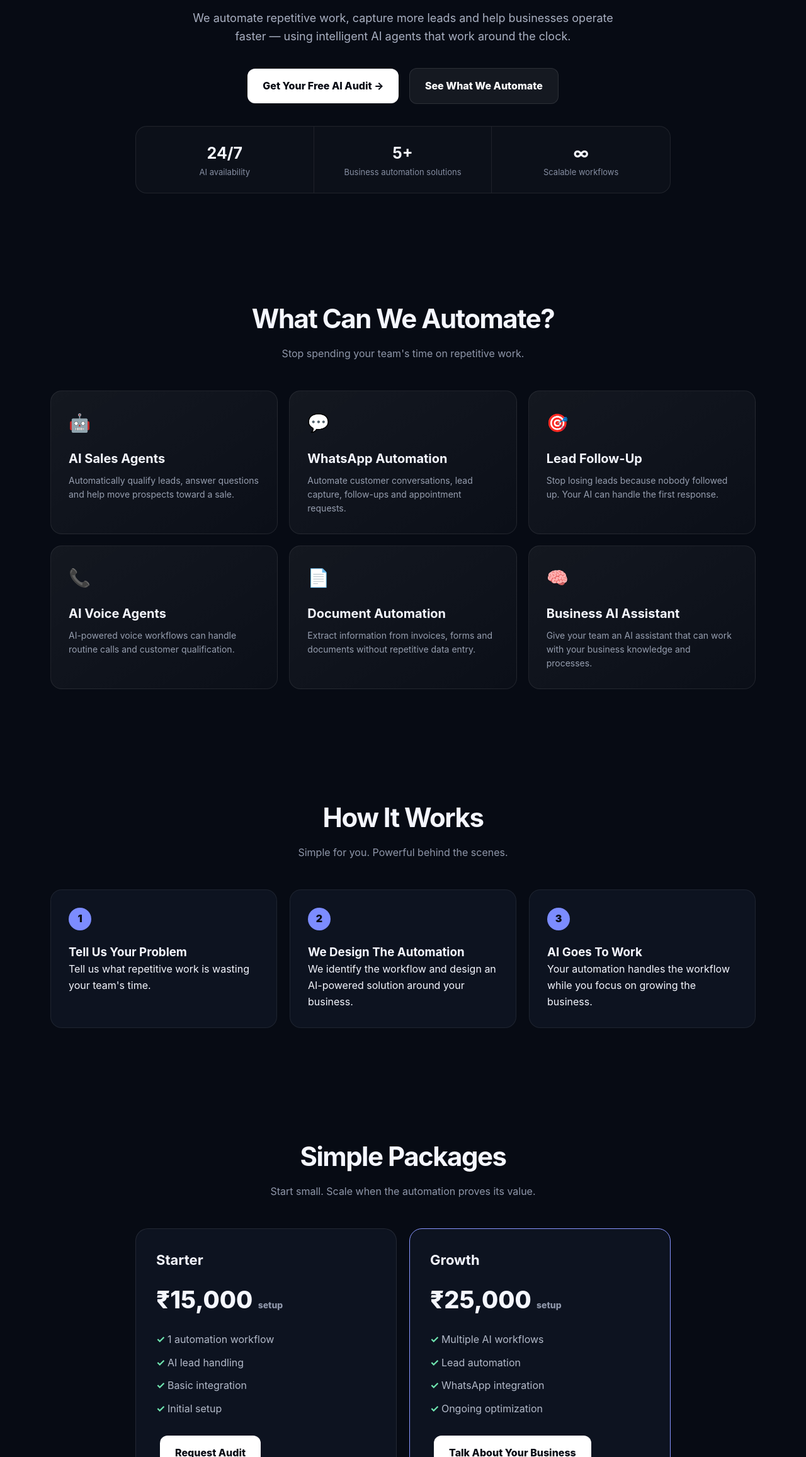
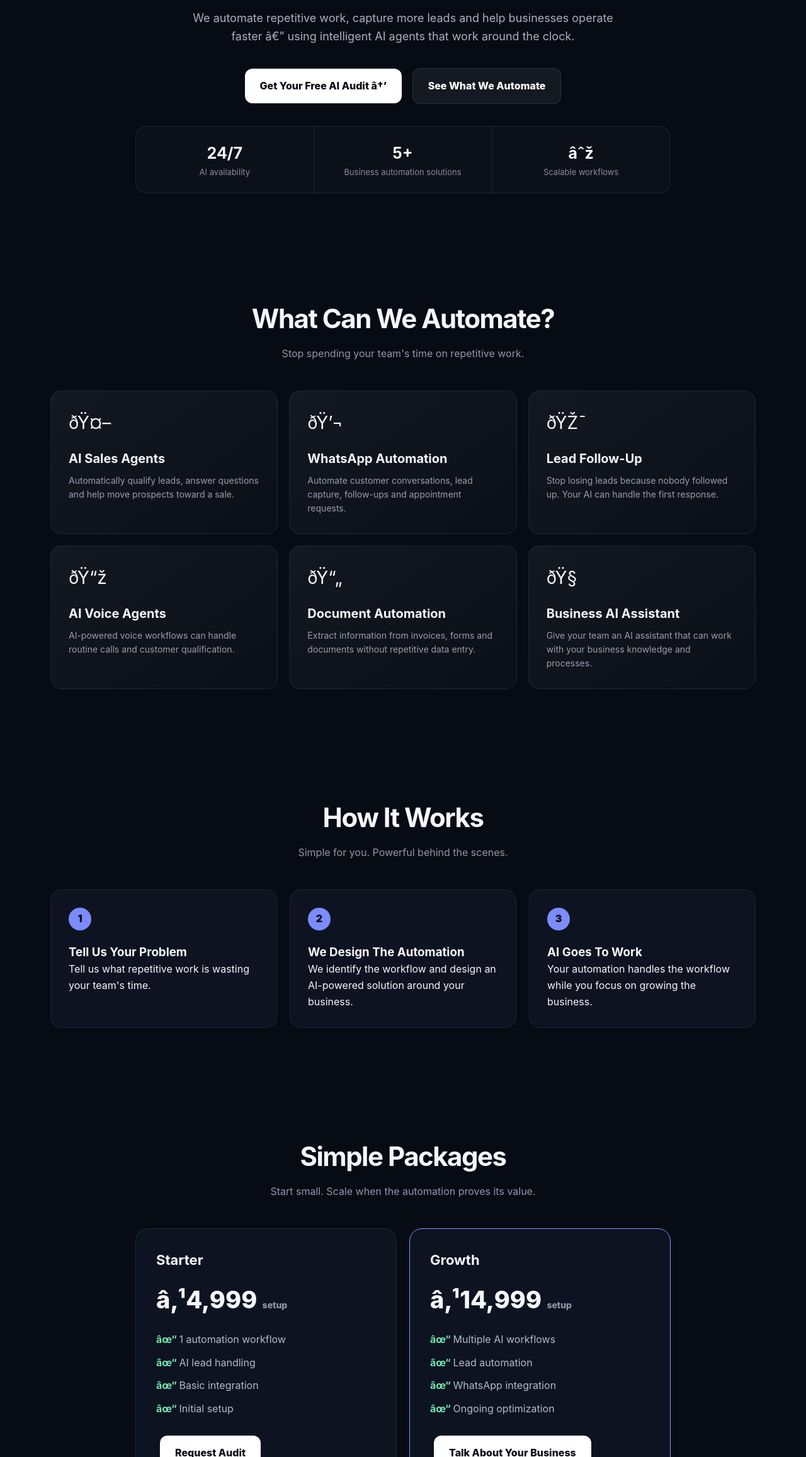
Before and after one commit to yashchabukswar6733-hash/AI-Agent-Control-Tower, a plain HTML site: page customer/index.html in a window 1280 px wide. Shown: the part 487-2800 px from the top of the page at 63% size. Drawn offline with Linux system fonts and the light colour scheme.

Commit message:
Update customer package pricing

```diff
--- a/customer/index.html
+++ b/customer/index.html
@@ -4,7 +4,7 @@
 <head>
 <meta charset="UTF-8">
 <meta name="viewport" content="width=device-width, initial-scale=1.0">
-<title>AutoPilot AI — AI Automation for Your Business</title>
+<title>AutoPilot AI â€” AI Automation for Your Business</title>
 <meta name="description" content="Turn repetitive business work into intelligent AI automation. Get a free AI automation audit.">
 
 <style>
@@ -121,7 +121,7 @@ section{padding:85px 0}
 .amount small{font-size:14px;color:#8f97aa}
 .price ul{list-style:none;margin:20px 0}
 .price li{margin:11px 0;color:#b3bac9}
-.price li::before{content:"✓ ";color:#6fe5b0;font-weight:bold}
+.price li::before{content:"âœ“ ";color:#6fe5b0;font-weight:bold}
 
 .form-wrap{
     max-width:720px;margin:auto;padding:35px;
@@ -187,15 +187,15 @@ Turn Your Business Into An
 
 <p>
 We automate repetitive work, capture more leads and help businesses
-operate faster — using intelligent AI agents that work around the clock.
+operate faster â€” using intelligent AI agents that work around the clock.
 </p>
 
-<a href="#audit" class="cta">Get Your Free AI Audit →</a> <a href="#services" class="cta secondary">See What We Automate</a>
+<a href="#audit" class="cta">Get Your Free AI Audit â†’</a> <a href="#services" class="cta secondary">See What We Automate</a>
 
 <div class="stats">
 <div class="stat"><strong>24/7</strong><span>AI availability</span></div>
 <div class="stat"><strong>5+</strong><span>Business automation solutions</span></div>
-<div class="stat"><strong>∞</strong><span>Scalable workflows</span></div>
+<div class="stat"><strong>âˆž</strong><span>Scalable workflows</span></div>
 </div>
 
 </div>
@@ -212,37 +212,37 @@ operate faster — using intelligent AI agents that work around the clock.
 <div class="cards">
 
 <div class="card">
-<div class="icon">🤖</div>
+<div class="icon">ðŸ¤–</div>
 <h3>AI Sales Agents</h3>
 <p>Automatically qualify leads, answer questions and help move prospects toward a sale.</p>
 </div>
 
 <div class="card">
-<div class="icon">💬</div>
+<div class="icon">ðŸ’¬</div>
 <h3>WhatsApp Automation</h3>
 <p>Automate customer conversations, lead capture, follow-ups and appointment requests.</p>
 </div>
 
 <div class="card">
-<div class="icon">🎯</div>
+<div class="icon">ðŸŽ¯</div>
 <h3>Lead Follow-Up</h3>
 <p>Stop losing leads because nobody followed up. Your AI can handle the first response.</p>
 </div>
 
 <div class="card">
-<div class="icon">📞</div>
+<div class="icon">ðŸ“ž</div>
 <h3>AI Voice Agents</h3>
 <p>AI-powered voice workflows can handle routine calls and customer qualification.</p>
 </div>
 
 <div class="card">
-<div class="icon">📄</div>
+<div class="icon">ðŸ“„</div>
 <h3>Document Automation</h3>
 <p>Extract information from invoices, forms and documents without repetitive data entry.</p>
 </div>
 
 <div class="card">
-<div class="icon">🧠</div>
+<div class="icon">ðŸ§ </div>
 <h3>Business AI Assistant</h3>
 <p>Give your team an AI assistant that can work with your business knowledge and processes.</p>
 </div>
@@ -295,7 +295,7 @@ operate faster — using intelligent AI agents that work around the clock.
 
 <div class="price">
 <h3>Starter</h3>
-<div class="amount">₹15,000 <small>setup</small></div>
+<div class="amount">â‚¹4,999 <small>setup</small></div>
 <ul>
 <li>1 automation workflow</li>
 <li>AI lead handling</li>
@@ -307,7 +307,7 @@ operate faster — using intelligent AI agents that work around the clock.
 
 <div class="price featured">
 <h3>Growth</h3>
-<div class="amount">₹25,000 <small>setup</small></div>
+<div class="amount">â‚¹14,999 <small>setup</small></div>
 <ul>
 <li>Multiple AI workflows</li>
 <li>Lead automation</li>
@@ -361,7 +361,7 @@ operate faster — using intelligent AI agents that work around the clock.
 </div>
 
 <div class="full">
-<button class="submit" type="submit">Get My Free AI Automation Audit →</button>
+<button class="submit" type="submit">Get My Free AI Automation Audit â†’</button>
 </div>
 
 </div>
@@ -378,7 +378,7 @@ operate faster — using intelligent AI agents that work around the clock.
 
 <footer>
 <div class="container">
-© 2026 AutoPilot AI · AI Automation for Modern Businesses
+Â© 2026 AutoPilot AI Â· AI Automation for Modern Businesses
 </div>
 </footer>
 
@@ -414,7 +414,7 @@ document.getElementById("leadForm").addEventListener("submit", async function(e)
         }
 
         result.textContent =
-            "✓ Request received. We'll review your business automation opportunity.";
+            "âœ“ Request received. We'll review your business automation opportunity.";
 
         this.reset();
 
@@ -424,7 +424,7 @@ document.getElementById("leadForm").addEventListener("submit", async function(e)
     }
 
     button.disabled = false;
-    button.textContent = "Get My Free AI Automation Audit →";
+    button.textContent = "Get My Free AI Automation Audit â†’";
 });
 </script>
 
```
